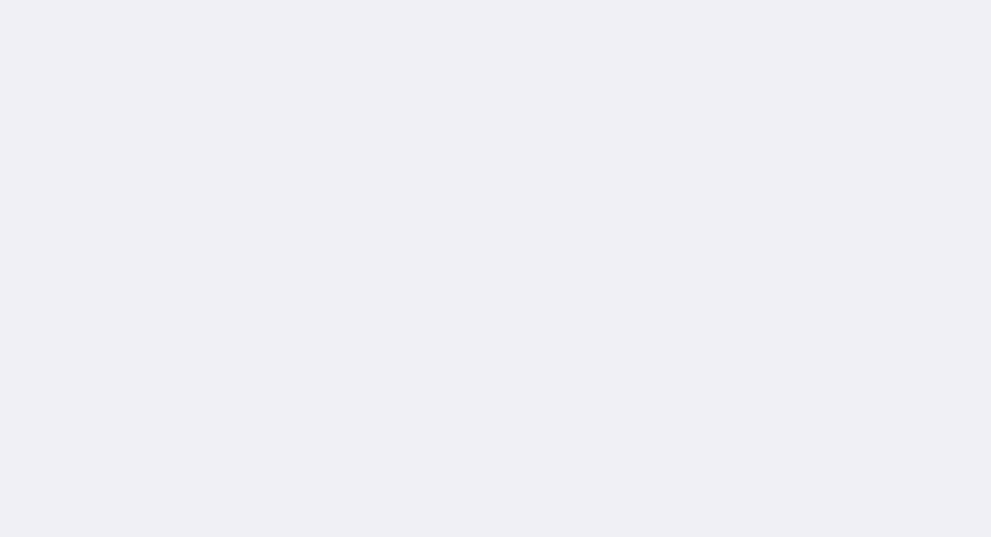
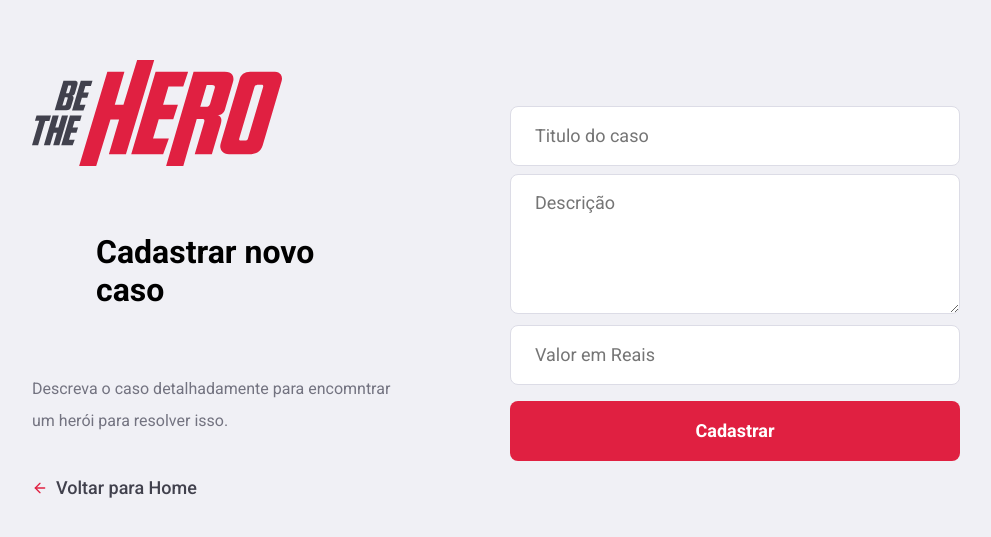
Before and after one commit to andersonMachado231183/omni, a React (Create React App) app in the folder frontend/: page /incidents/new in a window 1280 px wide. Shown: the part 121-658 px from the top of the page, without its empty margins (144-1135 px from the left). Built offline with nearby package versions, Linux system fonts and the light colour scheme.

Commit message:
concluido mewIncident

```diff
--- a/frontend/src/global.css
+++ b/frontend/src/global.css
@@ -29,6 +29,17 @@
     border: 1px solid #dcdce6;
     border-radius: 8px;
     padding: 0 24px;;
+}
+
+form textarea {
+    width: 100%;
+    min-height: 140px;
+    color: #333;
+    border: 1px solid #dcdce6;
+    border-radius: 8px;
+    padding: 16px 24px;
+    line-height: 24px;
+    resize: vertical;
 }
 
 
--- /dev/null
+++ b/frontend/src/pages/NewIncident/index.js
@@ -0,0 +1,38 @@
+import React from 'react';
+
+import { Link } from 'react-router-dom';
+import { FiArrowLeft } from 'react-icons/fi'
+
+import './styles.css';
+import imgLogo from '../../assets/logo.svg';
+
+export default function NewIncident(){
+    return(
+        <div className="new-incident-container">
+        <div className="content">
+            <section>
+                <img src= { imgLogo } alt="Be the hero"/>
+
+                <h1>Cadastrar novo caso</h1>
+                <p>Descreva o caso detalhadamente para encomntrar um herói
+                    para resolver isso.
+                </p>
+                <Link className="back-link" to="/profile">
+                    <FiArrowLeft size={16} color="#e02041" />
+                    Voltar para Home
+                </Link>
+            </section>
+            <form >
+                <input placeholder="Titulo do caso" className="id"/>
+                <textarea placeholder="Descrição"></textarea>
+                <input placeholder="Valor em Reais" className="id"/>
+
+                <button className="button" type="submit">
+                    Cadastrar
+                </button>
+            </form>
+        </div>
+    </div>
+
+    );
+}
--- /dev/null
+++ b/frontend/src/pages/NewIncident/styles.css
@@ -0,0 +1,77 @@
+.new-incident-container
+
+ {
+    width: 100%;
+    max-width: 1120px;
+    height: 100vh;
+    margin: 0 auto;
+
+    display: flex; /* todos elementos ficam im ao lado do outro no container */
+    align-items: center;
+    justify-content: center;
+}
+
+.new-incident-container
+
+ .content {
+    width: 100%;
+    padding: 96px;
+    background: #f0f0f5;
+    box-shadow: 0 0 100px rgba(0, 0, 0, 0.1);
+    border-radius: 8px;
+    display: flex;
+    justify-content: space-between;
+    align-items: center;
+}
+
+.new-incident-container
+
+ .content section {
+    width: 100%;
+    max-width: 380px;
+}
+
+.new-incident-container
+
+ .content section h1 {
+    margin: 64px;
+    font-size: 32px;
+}
+
+.new-incident-container
+
+ .content section p {
+    font-size: 16px;
+    color: #737380;
+    line-height: 32px;
+}
+
+.new-incident-container
+
+ .content form {
+    width: 100%;
+    max-width: 450px;
+}
+
+.new-incident-container
+
+ .content form input {
+    margin-top: 8px;
+}
+.new-incident-container
+
+ .content form textarea {
+    margin-top: 8px;
+}
+
+.new-incident-container
+
+ .content form .input-group {
+    display: flex;
+}
+
+.new-incident-container
+
+ .content form .input-group input + input {
+    margin-left: 8px;
+}
--- a/frontend/src/pages/Profile/index.js
+++ b/frontend/src/pages/Profile/index.js
@@ -11,7 +11,7 @@
             <header>
                 <img src= { imgLogo }alt="Be the Hero"/>
                 <span>Bem vinda , APAD</span>
-                <Link className="button">
+                <Link className="button" to="incidents/new">
                     Cadastrar novo caso
                 </Link>
                 <button type="button">
@@ -72,7 +72,7 @@
                     <strong>VALOR:</strong>
                     <p>120,00</p>
 
-                    <button type="button">
+                    <button  type="button">
                       < FiTrash2 size={20} color="#a8a8b3" />
                     </button>
                 </li>
--- a/frontend/src/routes.js
+++ b/frontend/src/routes.js
@@ -4,6 +4,7 @@
 import Logon from './pages/Logon';
 import Register from './pages/Register';
 import Profile from './pages/Profile';
+import NewIncident from './pages/NewIncident';
 
 export default function Routes(){
     return(
@@ -11,7 +12,9 @@
             <Switch>
                 <Route path='/' exact component={ Logon }/>
                 <Route path='/register' component={ Register }/>
+
                 <Route path='/profile' component={ Profile }/>
+                <Route path='/incidents/new' component={ NewIncident }/>
             </Switch>
         </BrowserRouter>
     );
```
